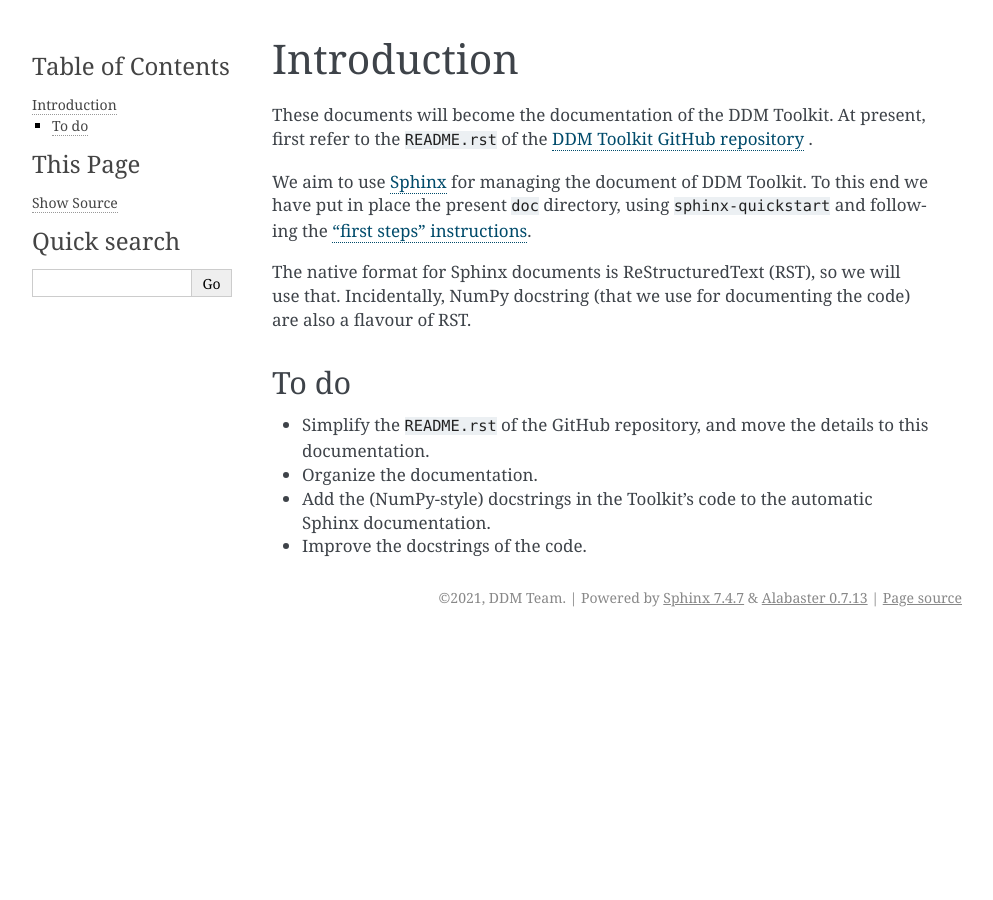
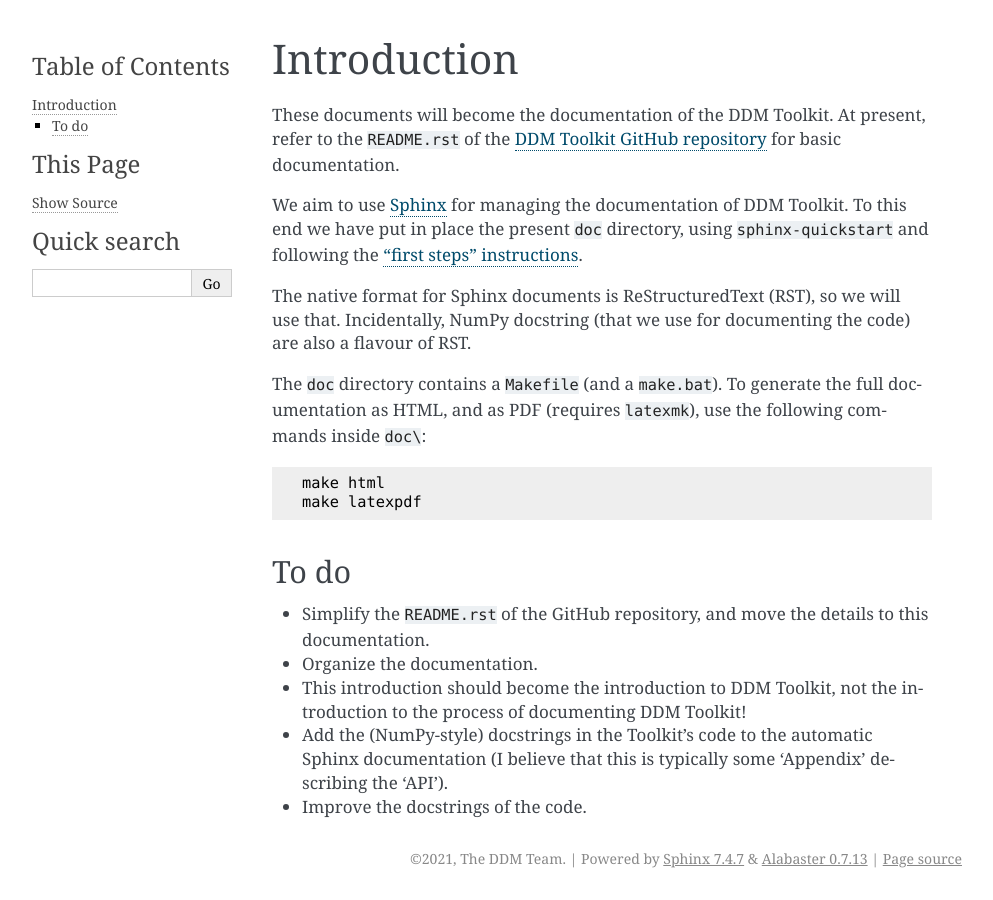
Before and after one commit to mhvwerts/ddm-toolkit, a Sphinx documentation site: the page built from doc/introduction.rst, in a window 1280 px wide. Shown: the whole page, without its empty margins (148-1141 px from the left). Built offline with Sphinx 7.4.7, drawn with Linux system fonts in a browser that asks for light colours.

Commit message:
Using Sphinx for documentation (just a start)

```diff
--- a/README.rst
+++ b/README.rst
@@ -92,7 +92,9 @@
 -----
 
 - Document processing of real video files (scripts, Notebooks)
-- (Re)organize documentation.
+- Organize documentation (we have set up `Sphinx`_ in the ``.\doc`` directory)
+
+.. _Sphinx: https://www.sphinx-doc.org
 
 
 ---------------
--- a/doc/conf.py
+++ b/doc/conf.py
@@ -18,8 +18,8 @@
 # -- Project information -----------------------------------------------------
 
 project = 'DDM Toolkit'
-copyright = '2021, DDM Team'
-author = 'DDM Team'
+copyright = '2021, The DDM Team'
+author = 'The DDM Team'
 
 
 # -- General configuration ---------------------------------------------------
--- a/doc/introduction.rst
+++ b/doc/introduction.rst
@@ -2,16 +2,24 @@
 Introduction
 ============
 
-These documents will become the documentation of the DDM Toolkit. At present, first refer to the ``README.rst`` of the `DDM Toolkit GitHub repository`_ .
+These documents will become the documentation of the DDM Toolkit. At present, refer to the ``README.rst`` of the `DDM Toolkit GitHub repository`_ for basic documentation.
 
 .. _DDM Toolkit GitHub repository: https://github.com/mhvwerts/ddm-toolkit
 
-We aim to use `Sphinx`_ for managing the document of DDM Toolkit. To this end we have put in place the present ``doc`` directory, using ``sphinx-quickstart`` and following the `"first steps" instructions`_.
+We aim to use `Sphinx`_ for managing the documentation of DDM Toolkit. To this end we have put in place the present ``doc`` directory, using ``sphinx-quickstart`` and following the `"first steps" instructions`_.
 
 .. _Sphinx: https://www.sphinx-doc.org
 .. _"first steps" instructions: https://www.sphinx-doc.org/en/master/usage/quickstart.html
 
 The native format for Sphinx documents is ReStructuredText (RST), so we will use that. Incidentally, NumPy docstring (that we use for documenting the code) are also a flavour of RST.
+
+The ``doc`` directory contains a ``Makefile`` (and a ``make.bat``). To generate the full documentation as HTML, and as PDF (requires ``latexmk``), use the following commands inside ``doc\``:
+
+.. code-block::
+
+   make html
+   make latexpdf
+
 
 
 To do
@@ -19,5 +27,6 @@
 
 - Simplify the ``README.rst`` of the GitHub repository, and move the details to this documentation.
 - Organize the documentation.
-- Add the (NumPy-style) docstrings in the Toolkit's code to the automatic Sphinx documentation.
+- This introduction should become the introduction to DDM Toolkit, not the introduction to the process of documenting DDM Toolkit!
+- Add the (NumPy-style) docstrings in the Toolkit's code to the automatic Sphinx documentation (I believe that this is typically some 'Appendix' describing the 'API').
 - Improve the docstrings of the code.
```
